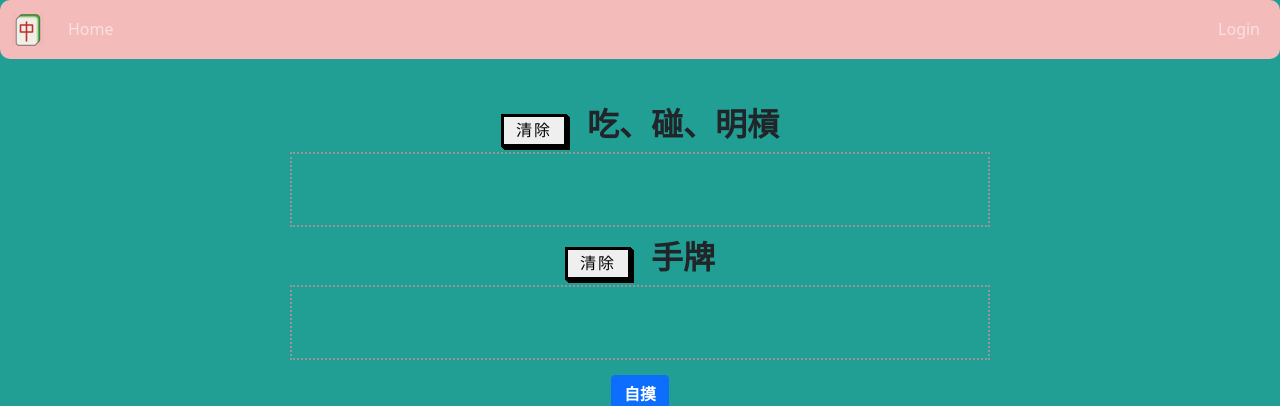
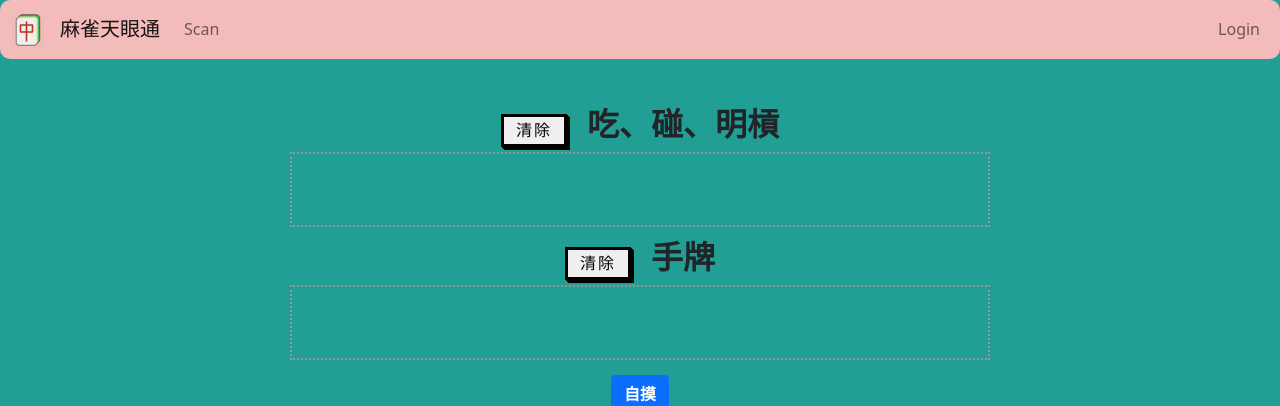
Before and after one commit to langley228/aien16-mahjong-ui, a Flask app: page /ans in a window 1280 px wide. Shown: the top 406 px of the page. Run offline with Flask 2, Linux system fonts and the light colour scheme.

Commit message:
menu update

```diff
--- a/mahjong/templates/base.html
+++ b/mahjong/templates/base.html
@@ -35,7 +35,7 @@
 </head>
 <body class="bgColor text-center">
   <div class="navbarSty">
-    <nav class="navbar navbar-expand-lg navbar-dark fixed-top navbarSty">
+    <nav class="navbar navbar-expand-lg navbar-light fixed-top navbarSty">
       <div class="container-fluid">
         {% if title == "Login" %}
         <img src="{{ url_for('static', filename='favicon.ico') }}" alt="favicon">
@@ -44,13 +44,14 @@
           <img src="{{ url_for('static', filename='favicon.ico') }}" alt="favicon">
         </a>
         {% endif %}
+        <a class="navbar-brand" href="#">麻雀天眼通</a>
         <button class="navbar-toggler" type="button" data-bs-toggle="collapse" data-bs-target="#navbarSupportedContent" aria-controls="navbarSupportedContent" aria-expanded="false" aria-label="Toggle navigation">
           <span class="navbar-toggler-icon"></span>
         </button>
         <div class="collapse navbar-collapse" id="navbarSupportedContent">
           <ul class="navbar-nav me-auto mb-2 mb-lg-0">
             <li class="nav-item">
-              <a class="nav-link" href="{{ url_for('index') }}">Home</a>
+              <a class="nav-link" href="{{ url_for('index') }}">Scan</a>
             </li>
           </ul>
           <ul class="navbar-nav mb-2 mb-lg-0">
```
